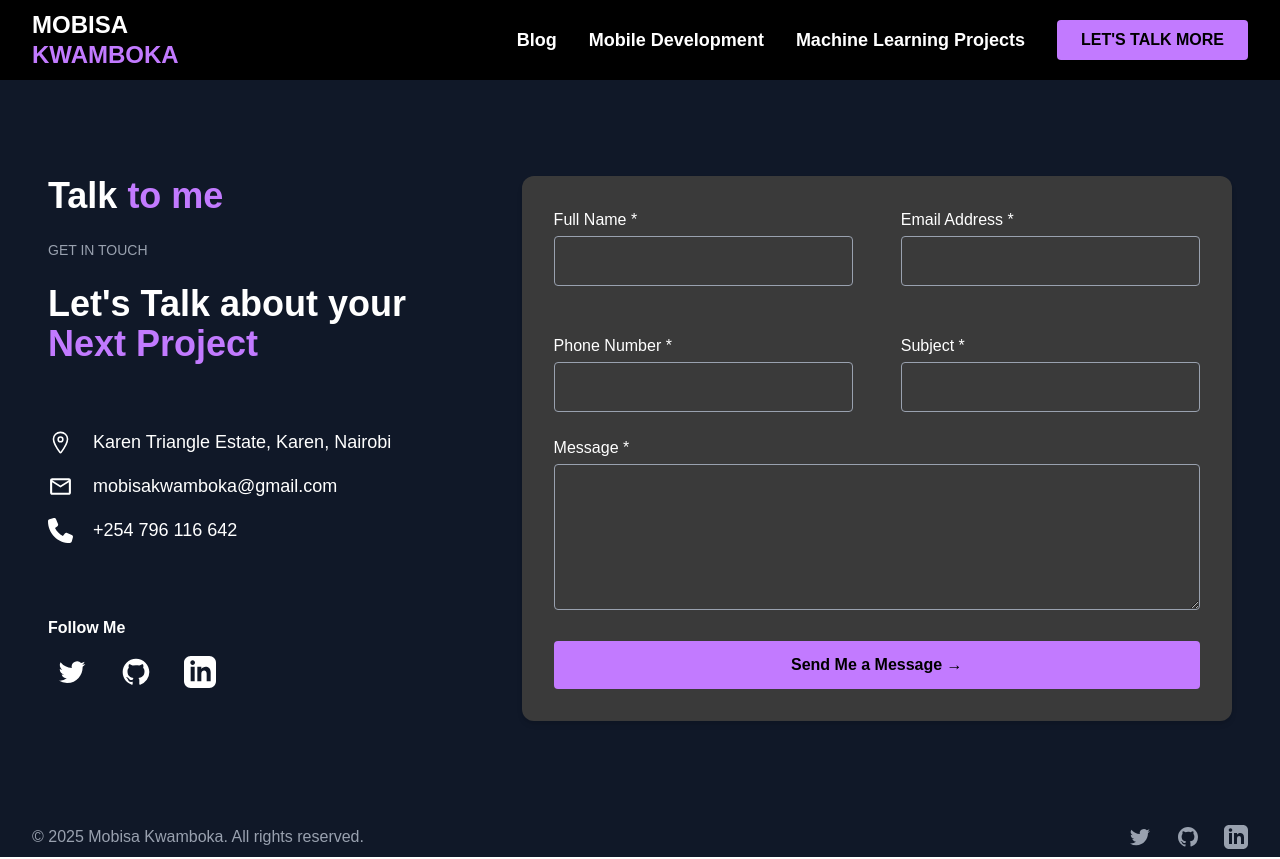
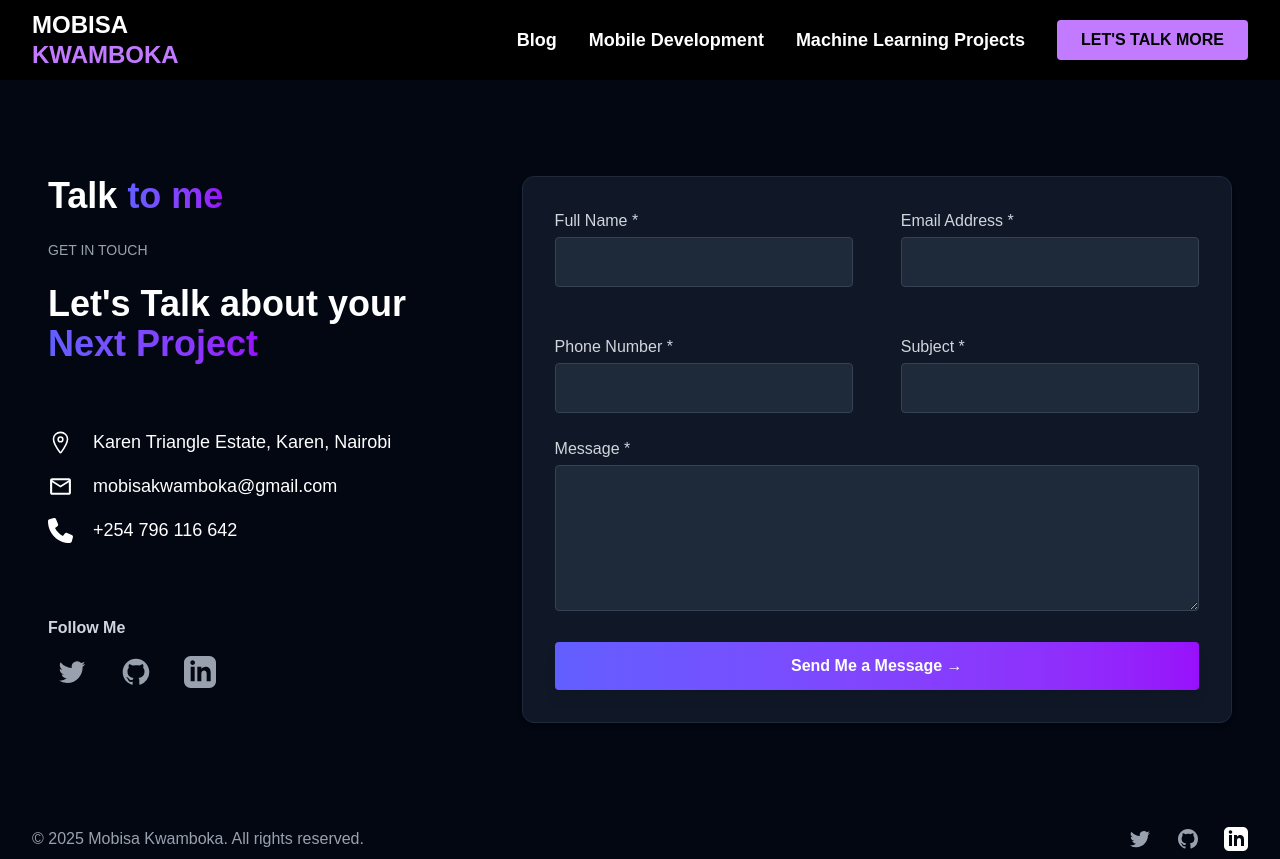
Before and after one commit to mobisa-012/portfolio, a Next.js app: page /contact in a window 1280 px wide. Built offline with nearby package versions, Linux system fonts and the light colour scheme.

Commit message:
matched the backgound colors and the hover colros

```diff
--- a/src/app/contact/page.tsx
+++ b/src/app/contact/page.tsx
@@ -40,7 +40,7 @@ export default function Contact() {
   };
 
   return (
-    <div className="bg-gray-900 text-white min-h-screen flex flex-col">
+    <div className="bg-gray-950 text-white min-h-screen flex flex-col">
       {/* Navbar - animates from top */}
       <motion.div
         initial={{ y: -100 }}
@@ -59,40 +59,39 @@ export default function Contact() {
         {/* Left Side - Contact Info - animates from left */}
         <motion.div
           variants={itemFromLeft}
-          className="flex-1 space-y-6" // Changed from flex-2 to flex-1
+          className="flex-1 space-y-6"
         >
           <h2 className="text-3xl md:text-4xl font-bold">
-            Talk <span className="text-purple-400">to me</span>
+            Talk <span className="bg-gradient-to-r from-indigo-500 to-purple-600 bg-clip-text text-transparent">to me</span>
           </h2>
 
           <p className="uppercase text-gray-400 text-sm">Get In Touch</p>
 
           <h1 className="text-3xl md:text-4xl font-bold mb-16">
             Let's Talk about your <br />
-            <span className="text-purple-400">Next Project</span>
+            <span className="bg-gradient-to-r from-indigo-500 to-purple-600 bg-clip-text text-transparent">Next Project</span>
           </h1>
 
           <div className="space-y-4 mt-8 text-lg">
             <motion.div
               variants={itemFromLeft}
-              className="flex items-center gap-4"
+              className="flex items-center gap-4 hover:bg-gradient-to-r hover:from-indigo-500 hover:to-purple-600 hover:bg-clip-text hover:text-transparent transition-all duration-300"
             >
-              <IoLocationOutline className="mr-1 hover:text-purple-400 transition-colors duration-300" size={25}/>
+              <IoLocationOutline className="mr-1" size={25}/>
               <span>Karen Triangle Estate, Karen, Nairobi</span>
             </motion.div>
             <motion.div
               variants={itemFromLeft}
-              className="flex items-center gap-4"
+              className="flex items-center gap-4 hover:bg-gradient-to-r hover:from-indigo-500 hover:to-purple-600 hover:bg-clip-text hover:text-transparent transition-all duration-300"
             >
-              <MdOutlineEmail className="mr-1 hover:text-purple-400 transition-colors duration-300" size= {25}/>
+              <MdOutlineEmail className="mr-1" size={25}/>
               <span>mobisakwamboka@gmail.com</span>
             </motion.div>
             <motion.div
               variants={itemFromLeft}
-              className="flex items-center gap-4"
+              className="flex items-center gap-4 hover:bg-gradient-to-r hover:from-indigo-500 hover:to-purple-600 hover:bg-clip-text hover:text-transparent transition-all duration-300"
             >
-
-            <FaPhone className="mr-1 hover:text-purple-400 transition-colors duration-300" size={25}/>
+              <FaPhone className="mr-1" size={25}/>
               <span>+254 796 116 642</span>
             </motion.div>
           </div>
@@ -102,41 +101,44 @@ export default function Contact() {
             variants={itemFromLeft}
             className="pt-6 mt-12"
           >
-            <p className="font-semibold">Follow Me</p>
+            <p className="font-semibold text-gray-300">Follow Me</p>
             <div className="flex gap-4 pt-2">
-              <a
+              <motion.a
                 href="https://x.com/kwamboka_012?t=4D3jgTfG4Fhf_yHKurgQZw&s=09"
                 target="_blank"
                 rel="noopener noreferrer"
-                className="hover:text-purple-400 transition-colors duration-300  flex items-center p-2 gap-3 text-white text-xl"
+                className="hover:bg-gradient-to-r hover:from-indigo-500 hover:to-purple-600 hover:bg-clip-text hover:text-transparent transition-all duration-300 flex items-center p-2 gap-3 text-gray-400 text-xl"
                 aria-label="Twitter"
+                whileHover={{ scale: 1.1 }}
               >
                 <svg className="w-8 h-6-8" fill="currentColor" viewBox="0 0 24 24" aria-hidden="true">
                   <path d="M8.29 20.251c7.547 0 11.675-6.253 11.675-11.675 0-.178 0-.355-.012-.53A8.348 8.348 0 0022 5.92a8.19 8.19 0 01-2.357.646 4.118 4.118 0 001.804-2.27 8.224 8.224 0 01-2.605.996 4.107 4.107 0 00-6.993 3.743 11.65 11.65 0 01-8.457-4.287 4.106 4.106 0 001.27 5.477A4.072 4.072 0 012.8 9.713v.052a4.105 4.105 0 003.292 4.022 4.095 4.095 0 01-1.853.07 4.108 4.108 0 003.834 2.85A8.233 8.233 0 012 18.407a11.616 11.616 0 006.29 1.84" />
                 </svg>
-              </a>
-              <a
+              </motion.a>
+              <motion.a
                 href="https://github.com/mobisa-012"
                 target="_blank"
                 rel="noopener noreferrer"
-                className="hover:text-purple-400 transition-colors duration-300  flex items-center p-2 gap-3 text-white text-xl"
+                className="hover:bg-gradient-to-r hover:from-indigo-500 hover:to-purple-600 hover:bg-clip-text hover:text-transparent transition-all duration-300 flex items-center p-2 gap-3 text-gray-400 text-xl"
                 aria-label="GitHub"
+                whileHover={{ scale: 1.1 }}
               >
                 <svg className="w-8 h-8" fill="currentColor" viewBox="0 0 24 24" aria-hidden="true">
                   <path fillRule="evenodd" d="M12 2C6.477 2 2 6.484 2 12.017c0 4.425 2.865 8.18 6.839 9.504.5.092.682-.217.682-.483 0-.237-.008-.868-.013-1.703-2.782.605-3.369-1.343-3.369-1.343-.454-1.158-1.11-1.466-1.11-1.466-.908-.62.069-.608.069-.608 1.003.07 1.531 1.032 1.531 1.032.892 1.53 2.341 1.088 2.91.832.092-.647.35-1.088.636-1.338-2.22-.253-4.555-1.113-4.555-4.951 0-1.093.39-1.988 1.029-2.688-.103-.253-.446-1.272.098-2.65 0 0 .84-.27 2.75 1.026A9.564 9.564 0 0112 6.844c.85.004 1.705.115 2.504.337 1.909-1.296 2.747-1.027 2.747-1.027.546 1.379.202 2.398.1 2.651.64.7 1.028 1.595 1.028 2.688 0 3.848-2.339 4.695-4.566 4.943.359.309.678.92.678 1.855 0 1.338-.012 2.419-.012 2.747 0 .268.18.58.688.482A10.019 10.019 0 0022 12.017C22 6.484 17.522 2 12 2z" clipRule="evenodd" />
                 </svg>
-              </a>
-              <a
+              </motion.a>
+              <motion.a
                 href="https://www.linkedin.com/in/mobisa-kwamboka-a56691223/"
                 target="_blank"
                 rel="noopener noreferrer"
-                className="hover:text-purple-400 transition-colors duration-300  flex items-center p-2 gap-3 text-white text-xl"
+                className="hover:bg-gradient-to-r hover:from-indigo-500 hover:to-purple-600 hover:bg-clip-text hover:text-transparent transition-all duration-300 flex items-center p-2 gap-3 text-gray-400 text-xl"
                 aria-label="LinkedIn"
+                whileHover={{ scale: 1.1 }}
               >
                 <svg className="w-8 h-8" fill="currentColor" viewBox="0 0 24 24" aria-hidden="true">
                   <path fillRule="evenodd" d="M19 0h-14c-2.761 0-5 2.239-5 5v14c0 2.761 2.239 5 5 5h14c2.762 0 5-2.239 5-5v-14c0-2.761-2.238-5-5-5zm-11 19h-3v-11h3v11zm-1.5-12.268c-.966 0-1.75-.79-1.75-1.764s.784-1.764 1.75-1.764 1.75.79 1.75 1.764-.783 1.764-1.75 1.764zm13.5 12.268h-3v-5.604c0-3.368-4-3.113-4 0v5.604h-3v-11h3v1.765c1.396-2.586 7-2.777 7 2.476v6.759z" clipRule="evenodd" />
                 </svg>
-              </a>
+              </motion.a>
             </div>
           </motion.div>
         </motion.div>
@@ -144,49 +146,49 @@ export default function Contact() {
         {/* Right Side - Form - animates from right */}
         <motion.div
           variants={itemFromRight}
-          className="flex-1 min-w-[60%]" // Added min-w-[50%] to make form wider
+          className="flex-1 min-w-[60%]"
         >
-          <form className="bg-[#3a3a3a] p-8 rounded-xl space-y-6 shadow-md w-full">
+          <form className="bg-gray-900 p-8 rounded-xl space-y-6 shadow-md w-full border border-gray-800">
             <div className="grid grid-cols-1 md:grid-cols-2 gap-12">
               <motion.div variants={itemFromRight}>
-                <label className="block mb-1 font-medium">Full Name *</label>
+                <label className="block mb-1 font-medium text-gray-300">Full Name *</label>
                 <input
                   type="text"
-                  className="w-full p-3 rounded bg-[#3a3a3a] text-white border border-gray-400 focus:outline-none"
+                  className="w-full p-3 rounded bg-gray-800 text-white border border-gray-700 focus:outline-none focus:ring-2 focus:ring-indigo-500 focus:border-transparent"
                   required
                 />
               </motion.div>
               <motion.div variants={itemFromRight}>
-                <label className="block mb-1 font-medium">Email Address *</label>
+                <label className="block mb-1 font-medium text-gray-300">Email Address *</label>
                 <input
                   type="email"
-                  className="w-full p-3 rounded bg-[#3a3a3a] text-white border border-gray-400 focus:outline-none"
+                  className="w-full p-3 rounded bg-gray-800 text-white border border-gray-700 focus:outline-none focus:ring-2 focus:ring-indigo-500 focus:border-transparent"
                   required
                 />
               </motion.div>
               <motion.div variants={itemFromRight}>
-                <label className="block mb-1 font-medium">Phone Number *</label>
+                <label className="block mb-1 font-medium text-gray-300">Phone Number *</label>
                 <input
                   type="tel"
-                  className="w-full p-3 rounded bg-[#3a3a3a] text-white border border-gray-400 focus:outline-none"
+                  className="w-full p-3 rounded bg-gray-800 text-white border border-gray-700 focus:outline-none focus:ring-2 focus:ring-indigo-500 focus:border-transparent"
                   required
                 />
               </motion.div>
               <motion.div variants={itemFromRight}>
-                <label className="block mb-1 font-medium">Subject *</label>
+                <label className="block mb-1 font-medium text-gray-300">Subject *</label>
                 <input
                   type="text"
-                  className="w-full p-3 rounded bg-[#3a3a3a] text-white border border-gray-400 focus:outline-none"
+                  className="w-full p-3 rounded bg-gray-800 text-white border border-gray-700 focus:outline-none focus:ring-2 focus:ring-indigo-500 focus:border-transparent"
                   required
                 />
               </motion.div>
             </div>
 
             <motion.div variants={itemFromRight}>
-              <label className="block mb-1 font-medium">Message *</label>
+              <label className="block mb-1 font-medium text-gray-300">Message *</label>
               <textarea
                 rows={5}
-                className="w-full p-3 rounded bg-[#3a3a3a] text-white border border-gray-400 focus:outline-none"
+                className="w-full p-3 rounded bg-gray-800 text-white border border-gray-700 focus:outline-none focus:ring-2 focus:ring-indigo-500 focus:border-transparent"
                 required
               ></textarea>
             </motion.div>
@@ -198,7 +200,7 @@ export default function Contact() {
             >
               <button
                 type="submit"
-                className="bg-purple-400 hover:bg-white hover:text-amber-500 text-black font-semibold py-3 px-6 rounded transition-all duration-300 w-full"
+                className="bg-gradient-to-r from-indigo-500 to-purple-600 hover:from-indigo-600 hover:to-purple-700 text-white font-semibold py-3 px-6 rounded transition-all duration-300 w-full shadow-lg hover:shadow-xl"
               >
                 Send Me a Message →
               </button>
@@ -214,12 +216,6 @@ export default function Contact() {
         transition={{ duration: 0.5 }}
         className="w-full p-2"
       >
-        {/* <div className="max-w-7xl mx-auto flex flex-col md:flex-row justify-between items-center">
-          <p className="text-gray-600">© {new Date().getFullYear()} All rights reserved</p>
-          <div className="flex gap-6 mt-4 md:mt-0">
-            <h4 className="">Made by me</h4>
-          </div>
-        </div> */}
         <div className="container mx-auto px-6">
           <div className="flex flex-col md:flex-row justify-between items-center">
             <div className="md:mb-0">
@@ -230,41 +226,44 @@ export default function Contact() {
 
             <div className="flex space-x-6">
               {/* Social Links */}
-              <a
+              <motion.a
                 href="https://x.com/kwamboka_012?t=4D3jgTfG4Fhf_yHKurgQZw&s=09"
                 target="_blank"
                 rel="noopener noreferrer"
-                className="text-gray-400 hover:text-purple-400 transition-colors duration-300"
+                className="text-gray-400 hover:from-indigo-500 transition-all duration-300"
                 aria-label="Twitter"
+                whileHover={{ scale: 1.1 }}
               >
                 <svg className="w-6 h-6" fill="currentColor" viewBox="0 0 24 24" aria-hidden="true">
                   <path d="M8.29 20.251c7.547 0 11.675-6.253 11.675-11.675 0-.178 0-.355-.012-.53A8.348 8.348 0 0022 5.92a8.19 8.19 0 01-2.357.646 4.118 4.118 0 001.804-2.27 8.224 8.224 0 01-2.605.996 4.107 4.107 0 00-6.993 3.743 11.65 11.65 0 01-8.457-4.287 4.106 4.106 0 001.27 5.477A4.072 4.072 0 012.8 9.713v.052a4.105 4.105 0 003.292 4.022 4.095 4.095 0 01-1.853.07 4.108 4.108 0 003.834 2.85A8.233 8.233 0 012 18.407a11.616 11.616 0 006.29 1.84" />
                 </svg>
-              </a>
+              </motion.a>
 
-              <a
+              <motion.a
                 href="https://github.com/mobisa-012"
                 target="_blank"
                 rel="noopener noreferrer"
-                className="text-gray-400 hover:text-purple-400 transition-colors duration-300"
+                className="text-gray-400 hover:to-purple-600 transition-all duration-300"
                 aria-label="GitHub"
+                whileHover={{ scale: 1.1 }}
               >
                 <svg className="w-6 h-6" fill="currentColor" viewBox="0 0 24 24" aria-hidden="true">
                   <path fillRule="evenodd" d="M12 2C6.477 2 2 6.484 2 12.017c0 4.425 2.865 8.18 6.839 9.504.5.092.682-.217.682-.483 0-.237-.008-.868-.013-1.703-2.782.605-3.369-1.343-3.369-1.343-.454-1.158-1.11-1.466-1.11-1.466-.908-.62.069-.608.069-.608 1.003.07 1.531 1.032 1.531 1.032.892 1.53 2.341 1.088 2.91.832.092-.647.35-1.088.636-1.338-2.22-.253-4.555-1.113-4.555-4.951 0-1.093.39-1.988 1.029-2.688-.103-.253-.446-1.272.098-2.65 0 0 .84-.27 2.75 1.026A9.564 9.564 0 0112 6.844c.85.004 1.705.115 2.504.337 1.909-1.296 2.747-1.027 2.747-1.027.546 1.379.202 2.398.1 2.651.64.7 1.028 1.595 1.028 2.688 0 3.848-2.339 4.695-4.566 4.943.359.309.678.92.678 1.855 0 1.338-.012 2.419-.012 2.747 0 .268.18.58.688.482A10.019 10.019 0 0022 12.017C22 6.484 17.522 2 12 2z" clipRule="evenodd" />
                 </svg>
-              </a>
+              </motion.a>
 
-              <a
+              <motion.a
                 href="https://www.linkedin.com/in/mobisa-kwamboka-a56691223/"
                 target="_blank"
                 rel="noopener noreferrer"
-                className="text-gray-400 hover:text-purple-400 transition-colors duration-300"
+                className="text-gra hover:to-purple-600 transition-all duration-300"
                 aria-label="LinkedIn"
+                whileHover={{ scale: 1.1 }}
               >
                 <svg className="w-6 h-6" fill="currentColor" viewBox="0 0 24 24" aria-hidden="true">
                   <path fillRule="evenodd" d="M19 0h-14c-2.761 0-5 2.239-5 5v14c0 2.761 2.239 5 5 5h14c2.762 0 5-2.239 5-5v-14c0-2.761-2.238-5-5-5zm-11 19h-3v-11h3v11zm-1.5-12.268c-.966 0-1.75-.79-1.75-1.764s.784-1.764 1.75-1.764 1.75.79 1.75 1.764-.783 1.764-1.75 1.764zm13.5 12.268h-3v-5.604c0-3.368-4-3.113-4 0v5.604h-3v-11h3v1.765c1.396-2.586 7-2.777 7 2.476v6.759z" clipRule="evenodd" />
                 </svg>
-              </a>
+              </motion.a>
             </div>
           </div>
         </div>
```
Also changed, not shown: src/app/ml/page.tsx (+41 -39 lines), src/app/mobile/page.tsx (+28 -23 lines).
